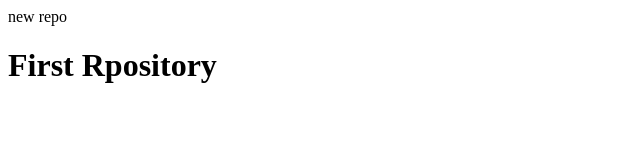
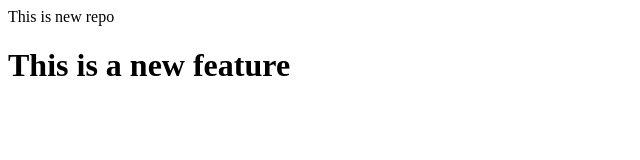
Before and after one commit to engshubham66-afk/localRepo, a plain HTML site: page index.html in a window 1280 px wide. Shown: the whole page, without its empty margins (0-640 px from the left). Drawn offline with Linux system fonts and the light colour scheme.

Commit message:
Add new feature

```diff
--- a/index.html
+++ b/index.html
@@ -1,2 +1,2 @@
-<p>new repo</p>
-<h1>First Rpository</h1>
+<p>This is new repo</p>
+<h1>This is a new feature</h1>
```
